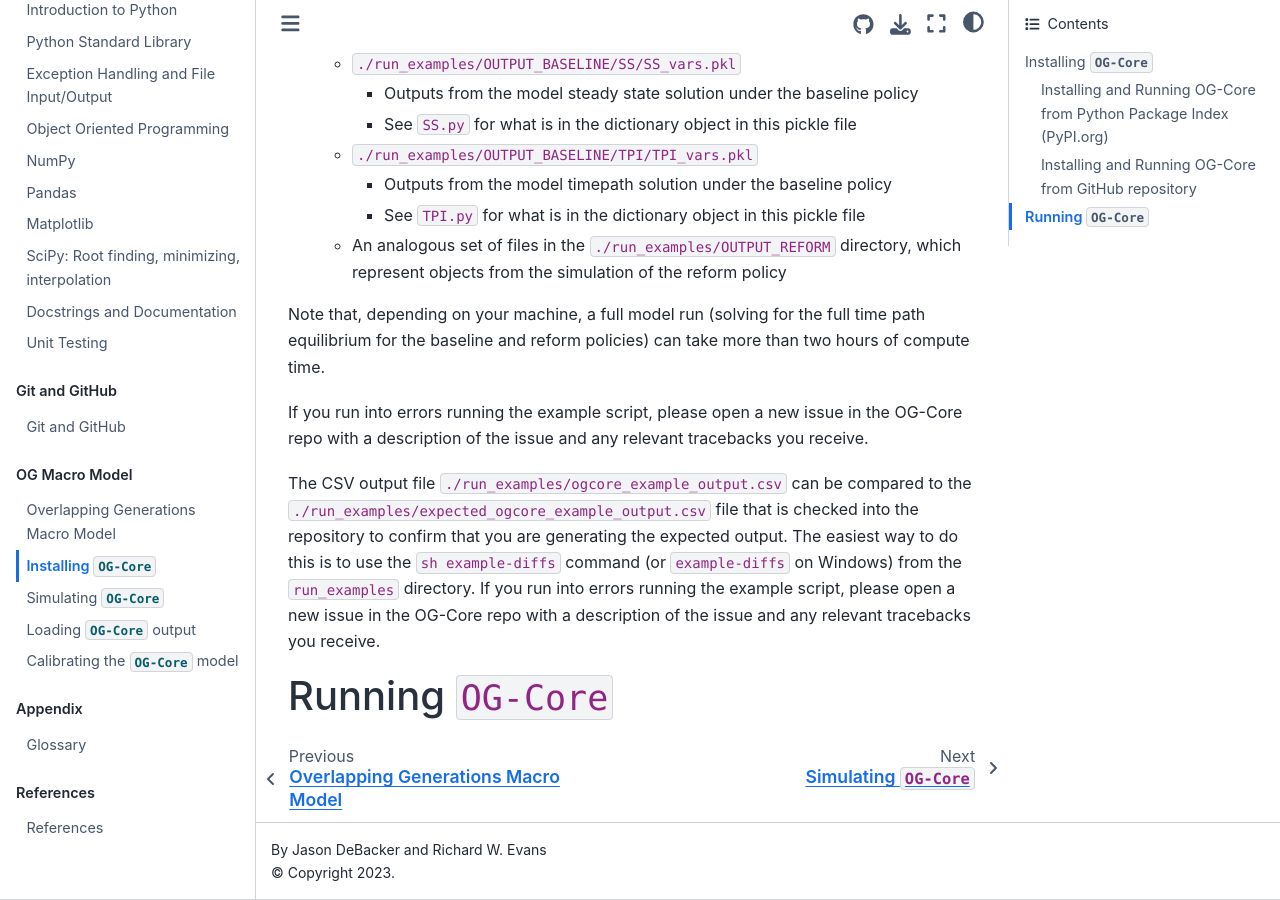
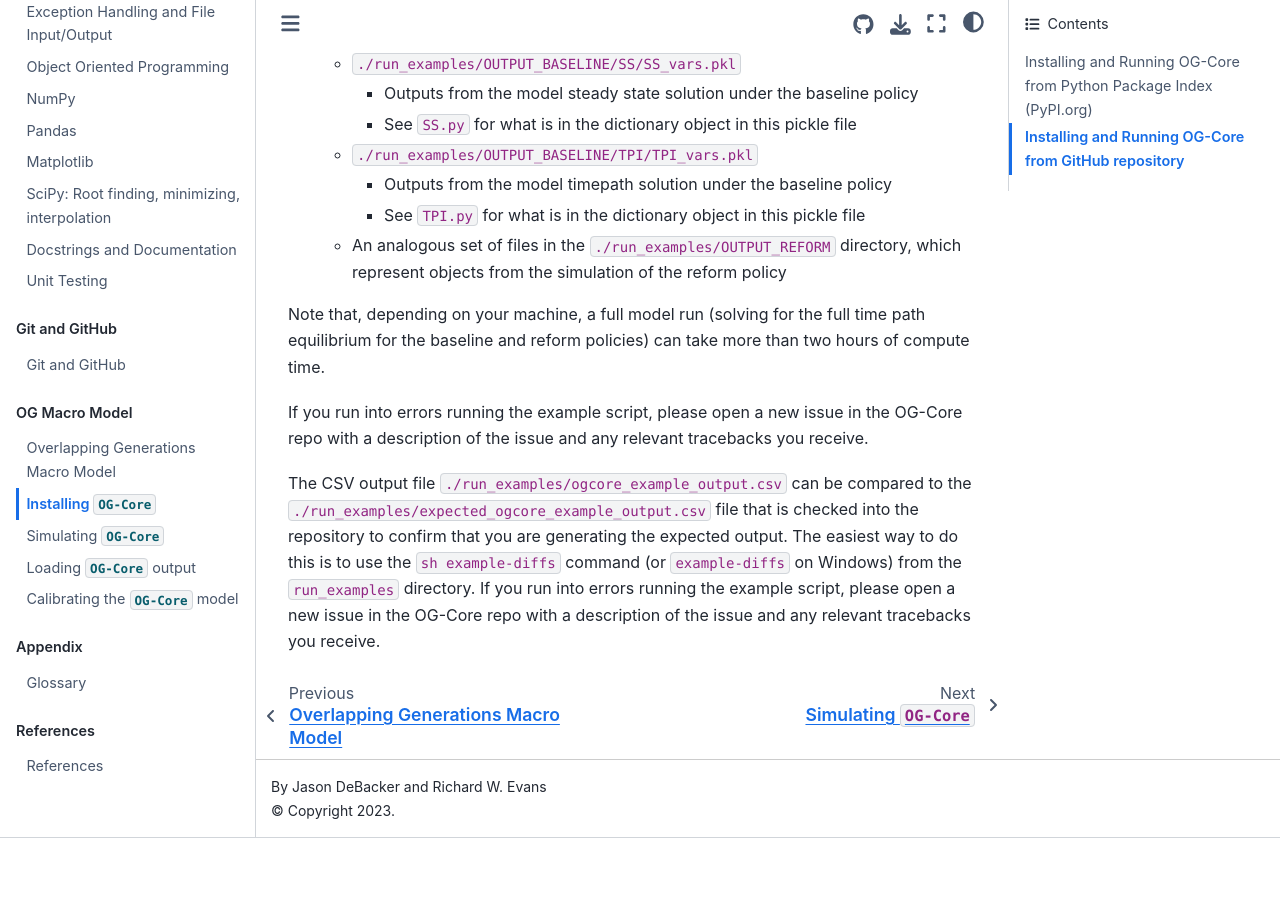
Before and after one commit to jdebacker/UN-OG-Training, a Jupyter Book: the page built from docs/book/OG/Install.md, in a window 1280 px wide and 900 px high, scrolled down 2381 px. Built offline with Jupyter Book 1.0.4 settings and Sphinx 7.4.7 and the Sphinx Book theme 1.1.4, drawn with Linux system fonts in a browser that asks for light colours; pages that are not in the unit, such as notebooks, are missing from menus; comment, search, counter and statistics services are not loaded; after the commit the page ends 3219 px from its top, so only the background shows below that.

Commit message:
remove unused heading

```diff
--- a/docs/book/OG/Install.md
+++ b/docs/book/OG/Install.md
@@ -64,6 +64,3 @@ Note that, depending on your machine, a full model run (solving for the full tim
 If you run into errors running the example script, please open a new issue in the OG-Core repo with a description of the issue and any relevant tracebacks you receive.
 
 The CSV output file `./run_examples/ogcore_example_output.csv` can be compared to the `./run_examples/expected_ogcore_example_output.csv` file that is checked into the repository to confirm that you are generating the expected output. The easiest way to do this is to use the `sh example-diffs` command (or `example-diffs` on Windows) from the `run_examples` directory. If you run into errors running the example script, please open a new issue in the OG-Core repo with a description of the issue and any relevant tracebacks you receive.
-
-
-# Running `OG-Core`
```
